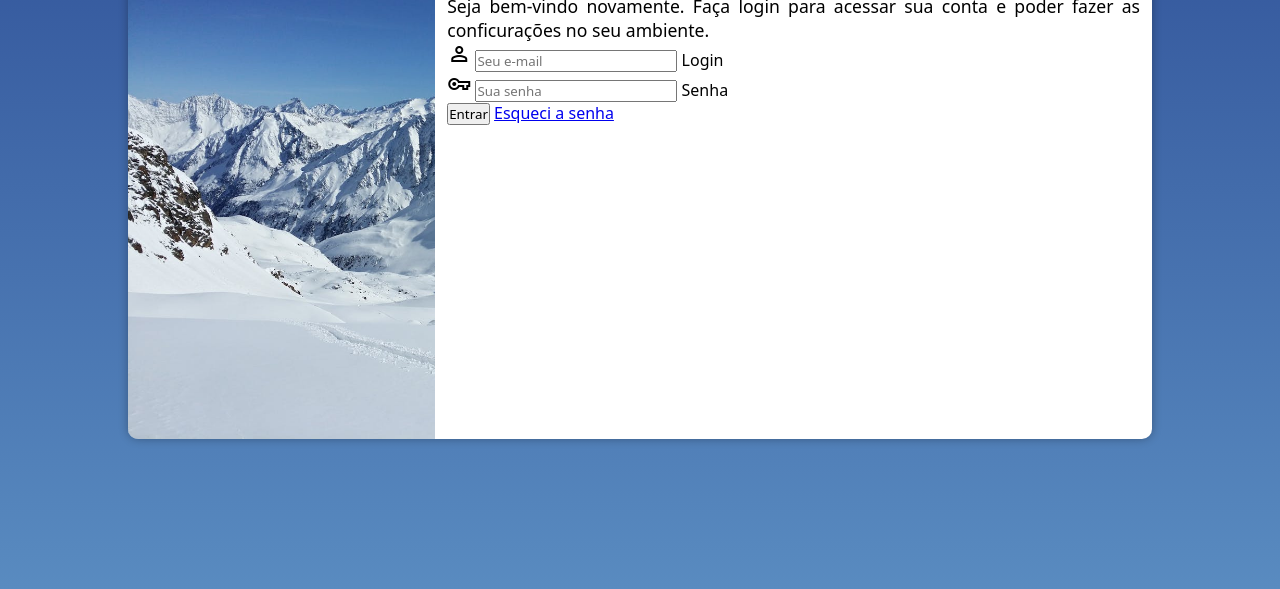
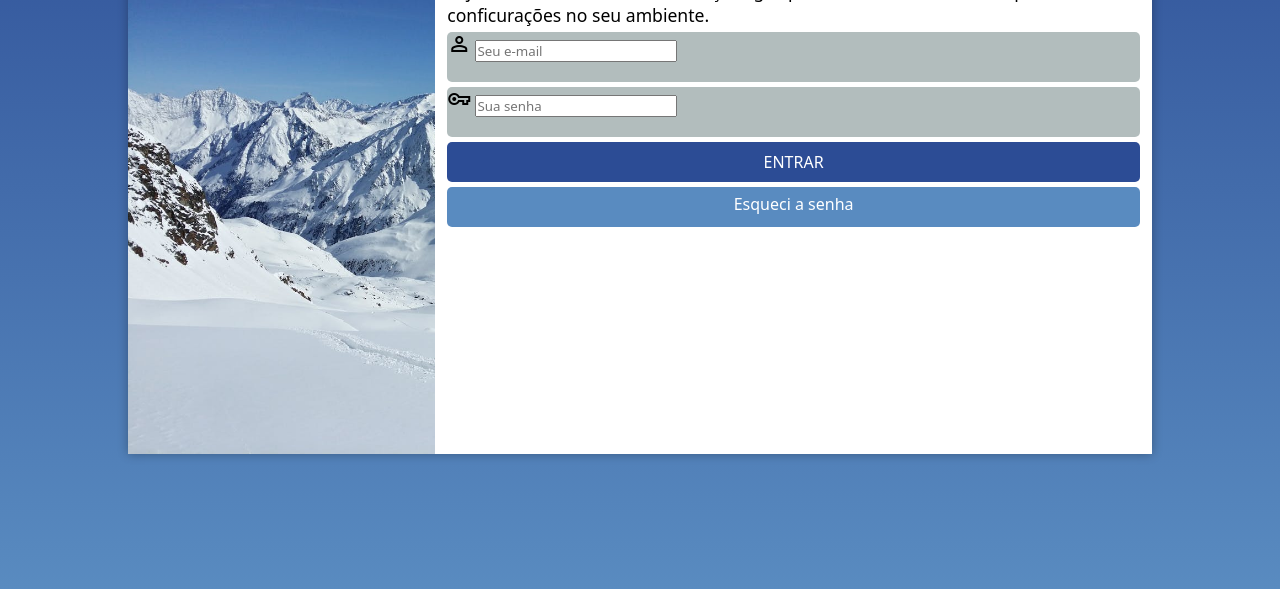
Before and after one commit to RaissaNv/projeto-login, a plain HTML site: page index.html in a window 1280 px wide. Shown: the part 211-800 px from the top of the page. Drawn offline with nearby package versions, Linux system fonts and the light colour scheme.

Commit message:
formilario formatado

```diff
--- a/estilos/media-queries.css
+++ b/estilos/media-queries.css
@@ -59,4 +59,7 @@ Grandes telas: 1441
     div#formulario > p {
         font-size: 1.2em;
     }
+    form > input[type=submit] {
+        width: 50%;
+    }
 }
--- a/estilos/style.css
+++ b/estilos/style.css
@@ -33,10 +33,9 @@ section#login {
     transform: translate(-50%, -50%);
 
     background-color: white;
-    height: 500px;
+    height: 530px;
     width: 330px;
     overflow: hidden;
-    border-radius: 10px;
     box-shadow: 0px 0px 10px rgba(0, 0, 0, 0.301);
 
     transition: width .2s, height .2s;
@@ -63,3 +62,50 @@ div#formulario > p {
     font-size: 0.8em;
     text-align: justify;
 }
+
+form div.campo {
+    display: block;
+    background-color: rgb(178, 189, 189);
+    width: 100%;
+    height: 50px;
+    border-radius: 5px;
+    margin: 5px 0px;
+}
+
+div.campo label {
+    display: none;
+}
+
+form > input[type=submit] {
+    display: block;
+    font-size: 1em;
+    width: 100%;
+    height: 40px;
+    border: none;
+    border-radius: 5px;
+    background-color: #2C4C95;
+    color: white;
+    cursor: pointer;
+}
+
+form > input[type=submit]:hover {
+    background-color: #41658b;
+}
+
+form a.botao {
+    display: block;
+    background-color: #598BC0;
+    height: 40px;
+    width: 100%;
+    padding-top: 6px;
+    margin-top: 5px;
+    text-align: center;
+    text-decoration: none;
+    font-size: 1em;
+    color: white;
+    border-radius: 5px;
+}
+
+form a.botao:hover {
+    background-color: #456b94;
+}
--- a/index.html
+++ b/index.html
@@ -28,8 +28,8 @@
                         <input type="password" name="senha" id="isenha" placeholder="Sua senha" autocomplete="current-password" required minlength="8" maxlength="20">
                         <label for="isenha">Senha</label>
                      </div>
-                     <input type="submit" value="Entrar">
-                     <a href="esqueci.html">Esqueci a senha</a>
+                     <input type="submit" value="ENTRAR">
+                     <a href="esqueci.html" class="botao">Esqueci a senha</a>
                 </form>
             </div>
         </section>
```
